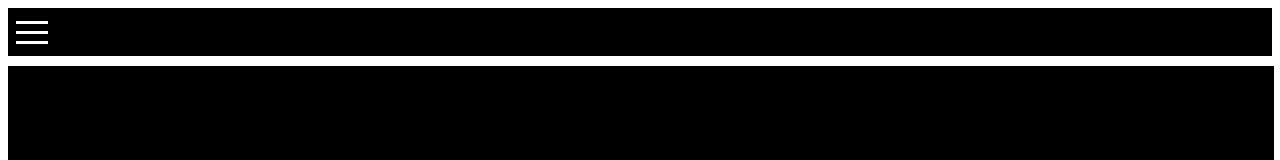
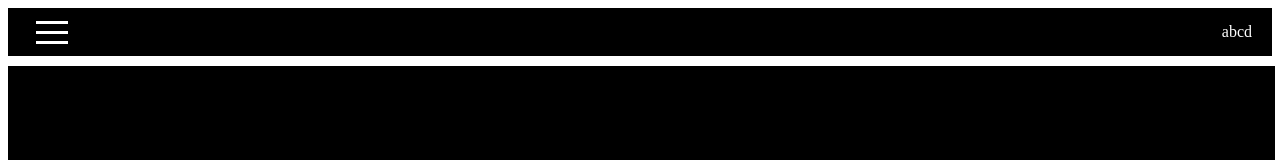
Before and after one commit to jackismoe/site-frontend, a React (Create React App) app: page / in a window 1280 px wide. Shown: the top 160 px of the page. Built offline with nearby package versions, Linux system fonts and the light colour scheme.

Commit message:
adjust styling on hedaer

```diff
--- a/package.json
+++ b/package.json
@@ -9,7 +9,10 @@
     "hamburger-react": "^2.4.0",
     "react": "^17.0.1",
     "react-dom": "^17.0.1",
+    "react-redux": "^7.2.2",
+    "react-router-dom": "^5.2.0",
     "react-scripts": "4.0.2",
+    "redux": "^4.0.5",
     "web-vitals": "^1.0.1"
   },
   "scripts": {
--- a/src/App.js
+++ b/src/App.js
@@ -5,7 +5,6 @@ import Body from './Body'
 function App() {
   return (
     <>
-      <Header/>
       <Body/>
     </>
   )
--- a/src/Header.jsx
+++ b/src/Header.jsx
@@ -5,7 +5,13 @@ import { Sling as Hamburger } from 'hamburger-react'
 export default function Header() {
   return(
     <div className='header'>
-      <Hamburger/>
+      <Hamburger class='hamburger'/>
+      <div class='list'>
+        <a>a</a>
+        <a>b</a>
+        <a>c</a>
+        <a>d</a>
+      </div>
     </div>
   )
 }
--- a/src/index.css
+++ b/src/index.css
@@ -4,7 +4,7 @@
   background-color: black;
   color: white;
   display: flex;
-  justify-content: flex-start;
+  justify-content: space-between;
   align-items: center;
 }
 .body {
@@ -15,6 +15,12 @@
   align-items: center;
   justify-content: center;
   height: 92.5%;
-  width: 98.9%;
+  width: 99%;
   margin: 10px 0px 10px 0px
 }
+.list {
+  margin-right: 20px;
+}
+.hamburger-react {
+  margin-left: 20px;
+}
--- a/src/index.js
+++ b/src/index.js
@@ -2,10 +2,14 @@ import React from 'react';
 import ReactDOM from 'react-dom';
 import './index.css';
 import App from './App';
+import Header from './Header';
+import {BrowserRouter as Router, Route} from 'react-router-dom'
+// import {Provider} from 'react-redux'
 
 ReactDOM.render(
-  <React.StrictMode>
-    <App />
-  </React.StrictMode>,
+    <Router>
+      <Route path='/' component={Header}/>
+      <Route exact path='/' component={App}/>
+    </Router>,
   document.getElementById('root')
 );
```
Also changed, not shown: 1 other file (tests, documents, lock files or other folders).
